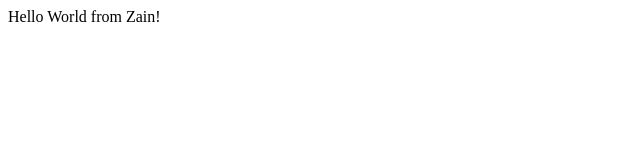
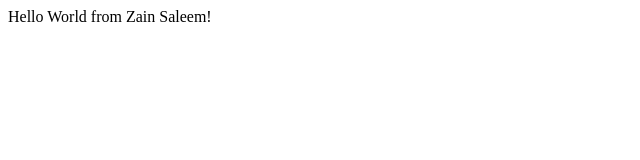
Before and after one commit to zains97/bootcamp2020, a plain HTML site: page index.html in a window 1280 px wide. Shown: the full height of the page, 0-640 px from the left. Drawn offline with Linux system fonts and the light colour scheme.

Commit message:
Update index.html

```diff
--- a/index.html
+++ b/index.html
@@ -4,6 +4,6 @@
     <title>First Example</title>
   </head>
   <body>
-    <div>Hello World from Zain!</div>
+    <div>Hello World from Zain Saleem!</div>
   </body>
 </html>
```
